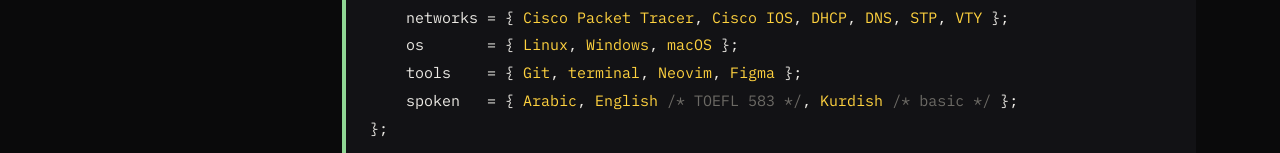
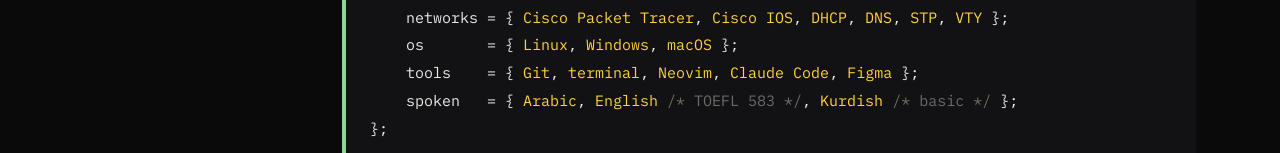
Before and after one commit to rhmanriyadh/rhmanriyadh.github.io, a plain HTML site: page index.html in a window 1280 px wide. Shown: the part 3902-4055 px from the top of the page. Drawn offline with Linux system fonts and the light colour scheme.

Commit message:
update tools list to include Claude Code

```diff
--- a/index.html
+++ b/index.html
@@ -222,7 +222,7 @@ footer .mono{color:var(--ink)}
     servers  = { <span class="st">Ubuntu Server</span>, <span class="st">LDAP</span>, <span class="st">SFTP</span>, <span class="st">Apache2</span>, <span class="st">VirtualBox</span> };
     networks = { <span class="st">Cisco Packet Tracer</span>, <span class="st">Cisco IOS</span>, <span class="st">DHCP</span>, <span class="st">DNS</span>, <span class="st">STP</span>, <span class="st">VTY</span> };
     os       = { <span class="st">Linux</span>, <span class="st">Windows</span>, <span class="st">macOS</span> };
-    tools    = { <span class="st">Git</span>, <span class="st">terminal</span>, <span class="st">Neovim</span>, <span class="st">Figma</span> };
+    tools    = { <span class="st">Git</span>, <span class="st">terminal</span>, <span class="st">Neovim</span>, <span class="st">Claude Code</span>, <span class="st">Figma</span> };
     spoken   = { <span class="st">Arabic</span>, <span class="st">English</span> <span class="cm">/* TOEFL 583 */</span>, <span class="st">Kurdish</span> <span class="cm">/* basic */</span> };
 };</pre>
         <div class="does">
```
